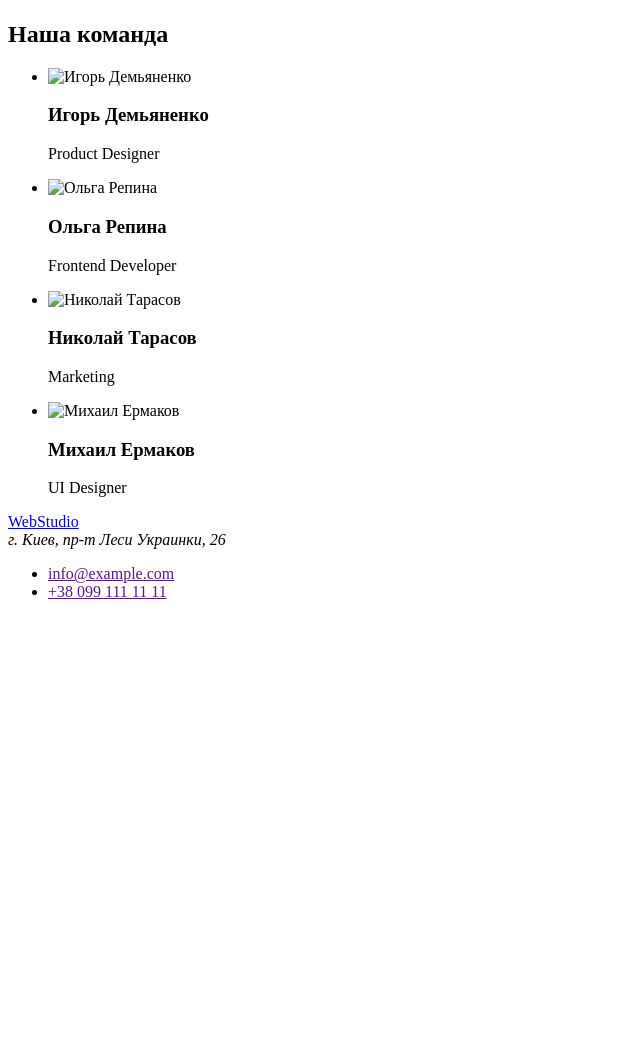
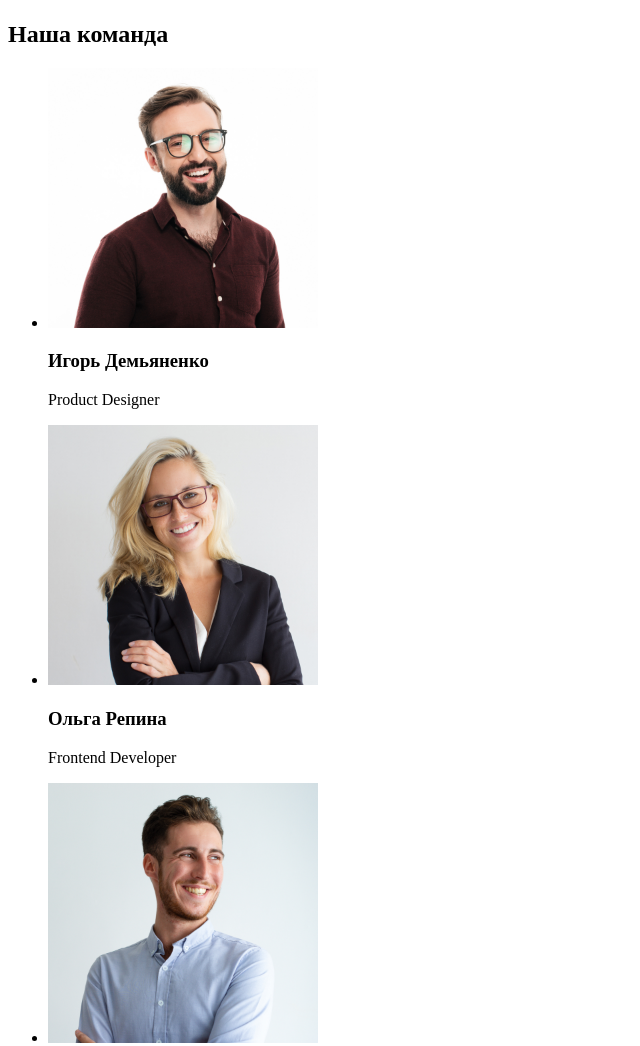
Before and after one commit to Rom-dev-tech/goit-markup-hw-01, a plain HTML site: page index.html in a window 1280 px wide. Shown: the part 1532-2578 px from the top of the page, without its empty margins (0-640 px from the left). Before the commit the page ends 2149 px from the top, so only its background shows below. Drawn offline with Linux system fonts and the light colour scheme.

Commit message:
Update index.html

```diff
--- a/index.html
+++ b/index.html
@@ -85,25 +85,25 @@
       <h2>Наша команда</h2>
       <ul>
          <li>
-            <img src="./images/team/person1.jpg" alt="Игорь Демьяненко" width="270" height="260">
+            <img src="./images/team/team-img-1.jpg" alt="Игорь Демьяненко" width="270" height="260">
             <h3>Игорь Демьяненко</h3>
             <p>Product Designer</p>
          </li>
 
          <li>
-            <img src="./images/team/person2.jpg" alt="Ольга Репина" width="270" height="260">
+            <img src="./images/team/team-img-2.jpg" alt="Ольга Репина" width="270" height="260">
             <h3>Ольга Репина</h3>
             <p>Frontend Developer</p>
          </li>
 
          <li>
-            <img src="./images/team/person3.jpg" alt="Николай Тарасов" width="270" height="260">
+            <img src="./images/team/team-img-3.jpg" alt="Николай Тарасов" width="270" height="260">
             <h3>Николай Тарасов</h3>
             <p>Marketing</p>
          </li>
 
          <li>
-            <img src="./images/team/person4.jpg" alt="Михаил Ермаков" width="270" height="260">
+            <img src="./images/team/team-img-4.jpg" alt="Михаил Ермаков" width="270" height="260">
             <h3>Михаил Ермаков</h3>
             <p>UI Designer</p>
          </li>
```
